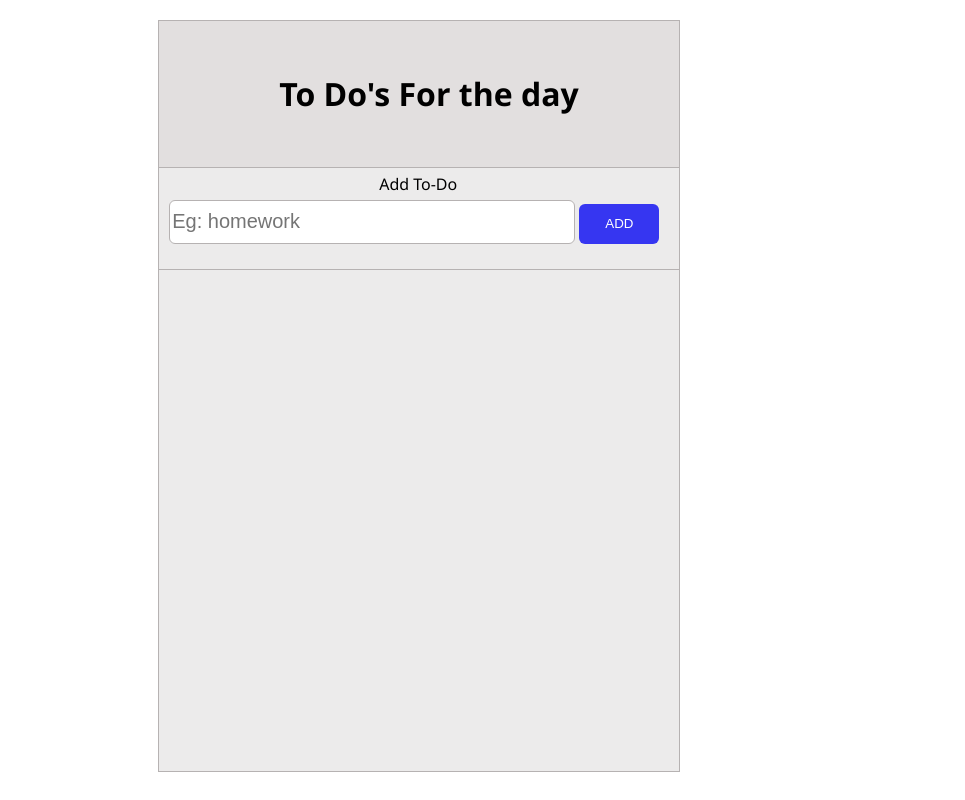
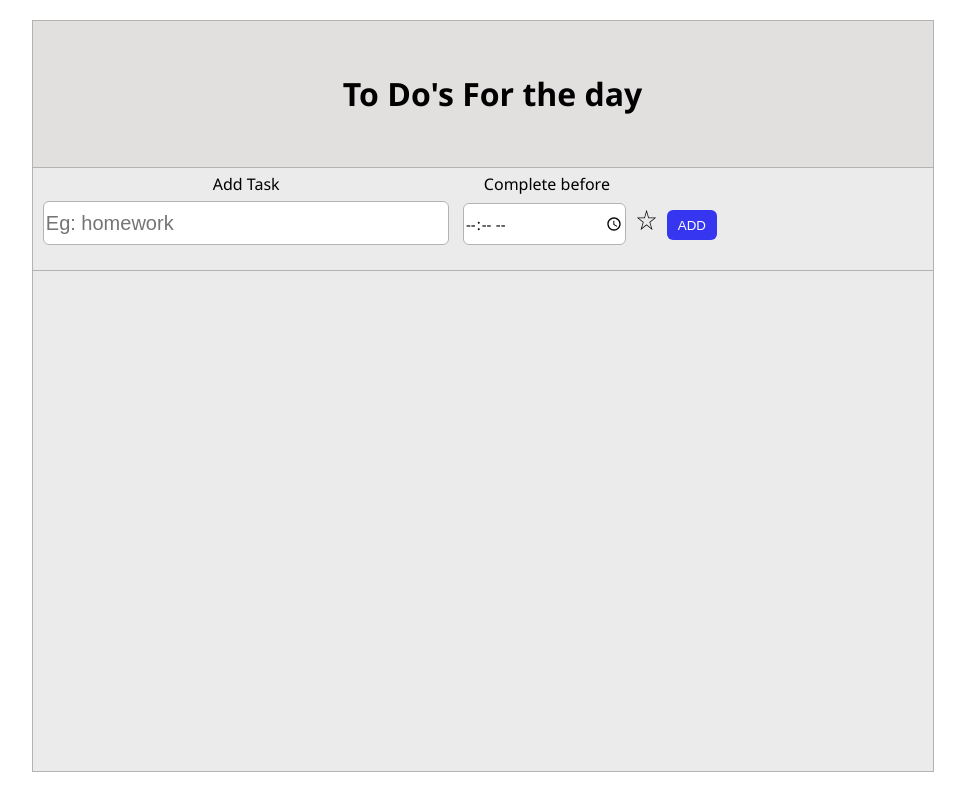
Before and after one commit to aditya25022001/manage-myself, a PHP site: page / in a window 1280 px wide. Shown: the whole page, without its empty margins (229-1194 px from the left). Run offline with PHP 8.4, Linux system fonts and the light colour scheme.

Commit message:
updated more functionality

```diff
--- a/index.html
+++ b/index.html
@@ -15,9 +15,14 @@
             <div class="header" id="header">
                 <h1>To Do's For the day</h1>
             </div>
-            <div class="addtodo" id="addtodo">Add To-Do</div>
+            <div class="addtodo" id="addtodo">
+                <span class="inputf" id="inputf">Add Task</span>
+                <span class="compt" id="compt">Complete before</span>
+            </div>
             <div>
-                <input class="add" id="add" type="text"  placeholder="Eg: homework" style="font-size: 20px;">
+                <input class="add" id="add" type="text"  placeholder="Eg: homework" style="font-size: 20px;" maxlength="40">
+                <input class="complete-before" id="complete-before" type="time" style="font-size: 15px;" placeholder="HH : MM : SS">
+                <span class="imp" id="imp" style="font-size: 28px; cursor: pointer;" onclick="setImportance()">&#9734;</span>
                 <button class="addtask" id="addtask" onclick="addTask()">ADD</button>
             </div>
             <div class="divider"></div>
--- a/main.css
+++ b/main.css
@@ -1,19 +1,20 @@
 body{
     background-color:white;
+    cursor: pointer;
     font-family: 'Segoe UI', Tahoma, Geneva, Verdana, sans-serif;
 }
 .main-body{
     height: 750px;
     background-color: rgb(236, 235, 235);
-    width: 520px;
-    margin-left:30%;
+    width: 900px;
+    margin-left:20%;
     margin-top: 20px;
     border:1px rgb(182, 178, 178) ridge ;
 }
 .header{
-    width: 400px;
+    width: 590px;
     text-align: centre;
-    padding:30px 0px 30px 120px;
+    padding:30px 0px 30px 310px;
     background-color: rgb(226, 223, 223);
     border-bottom: 1px rgb(182, 178, 178) ridge;
     position: sticky;
@@ -23,9 +24,29 @@ body{
     border-top: 1px rgb(182, 178, 178) ridge ;
 }
 .addtodo{
-    margin-left: 220px;
     margin-top: 5px;
     margin-bottom: 5px;
+}
+.inputf{
+    margin-left: 180px;;
+}
+.compt{
+    margin-left: 200px;
+}
+.complete-before{
+    border:1px rgb(182, 178, 178) ridge;
+    outline-offset: 0ch;
+    outline : none;
+    border-radius: 6px;
+    font-family: 'Segoe UI', Tahoma, Geneva, Verdana, sans-serif;
+    width:160px;
+    height: 40px;
+    margin-left:10px ;
+}
+.date{
+    float:right ;
+    margin-top: 8px;
+    margin-right: 5px;
 }
 .add{
     border:1px rgb(182, 178, 178) ridge;
@@ -41,10 +62,12 @@ body{
     box-shadow: 0 0 5px  rgb(90, 189, 255) ;
 }
 .addtask{
-    width: 80px;
-    height: 40px;
+    width: 50px;
+    height: 30px;
     border-radius: 6px;
     border-width: 0;
+    margin-top: -10px;
+    padding-top: -10px;
     outline: none;
     outline-offset: none;
     background-color: rgb(54, 54, 241);
@@ -57,16 +80,20 @@ body{
 .tasks{
     font-size: 20px;
     height: 500px;
-    overflow: hidden;
+    overflow-y: scroll;
+    scrollbar-width: none;
 }
-#task{
+.tasks::-webkit-scrollbar{
+    display:none;
+}
+.task{
     padding-left: 10px;
     padding-bottom: 6px;
     border-bottom: 1px rgb(182, 178, 178) ridge;
 }
-#edit{
+.edit{
     float:right;
-    height: 20px;
+    height: 30px;
     margin-right: 10px;
     border:none;
     font-size: 25px;
@@ -76,15 +103,21 @@ body{
     outline-offset: none;
     color: black;
 }
-#remove{
+.remove{
     font-size: 20px;
     float:right;
     margin-top: 1px;
     border: none;
     outline: none;
     outline-offset: none;
-    height: 20px;
+    height: 30px;
     color: black;
     margin-right: 10px;
-
 }
+.remove:hover, .edit:hover{
+    background-color:white;
+}
+.imp{
+    margin-left: 5px;
+    margin-right: 5px;
+}
--- a/todo.js
+++ b/todo.js
@@ -1,4 +1,5 @@
 var tasks=0;
+var toggle=0;
 console.log("Aditya's ToDo List");
 var input = document.getElementById('add');
 input.addEventListener("keyup", event => {
@@ -9,21 +10,54 @@ input.addEventListener("keyup", event => {
 function addTask(){
     if(document.getElementById('add').value!=''){
         tasks++;
+
         var task = document.createElement("div");
-        task.innerHTML= document.getElementById('add').value;
-        task.id='task';
+        task.innerHTML= tasks+". "+document.getElementById('add').value;
+        task.className='task';
+        task.id=('task'+tasks).toString();
+        var tas=task.id;
+
+        var d = new Date();
+        var date = document.createElement('span');
+        date.className='date';
+        date.innerHTML = d.getDate()+'/'+d.getMonth()+'/'+d.getFullYear();
+        date.style.fontSize='15px';
+
+
         var remove = document.createElement('button')
         remove.innerHTML='&#128077;';
-        remove.id='remove';
+        remove.className='remove';
+        remove.id=('remove'+tasks).toString();
+        var rem=remove.id;
+
         var edit = document.createElement('button');
         edit.innerHTML = '&#128393;';
-        edit.id='edit';
+        edit.className='edit';
+        edit.id=('edit'+tasks).toString();
+        var edi=edit.id;
+
         task.appendChild(remove);
         task.appendChild(edit);
+        task.appendChild(date);
+
         document.getElementById('add').value='';
         document.getElementById('tasks').appendChild(task);
+
+
     }
     else{
         console.log("Aditya's ToDo List")
     }
 }
+function setImportance(){
+    if(toggle===0){
+        document.getElementById('imp').innerHTML=String.fromCharCode(9733);
+        document.getElementById('imp').style.color='rgb(230, 184, 0)';
+        toggle=1;
+    }
+    else{
+        document.getElementById('imp').innerHTML=String.fromCharCode(9734);
+        document.getElementById('imp').style.color='rgb(0,0,0)';
+        toggle=0;
+    }
+}
```
